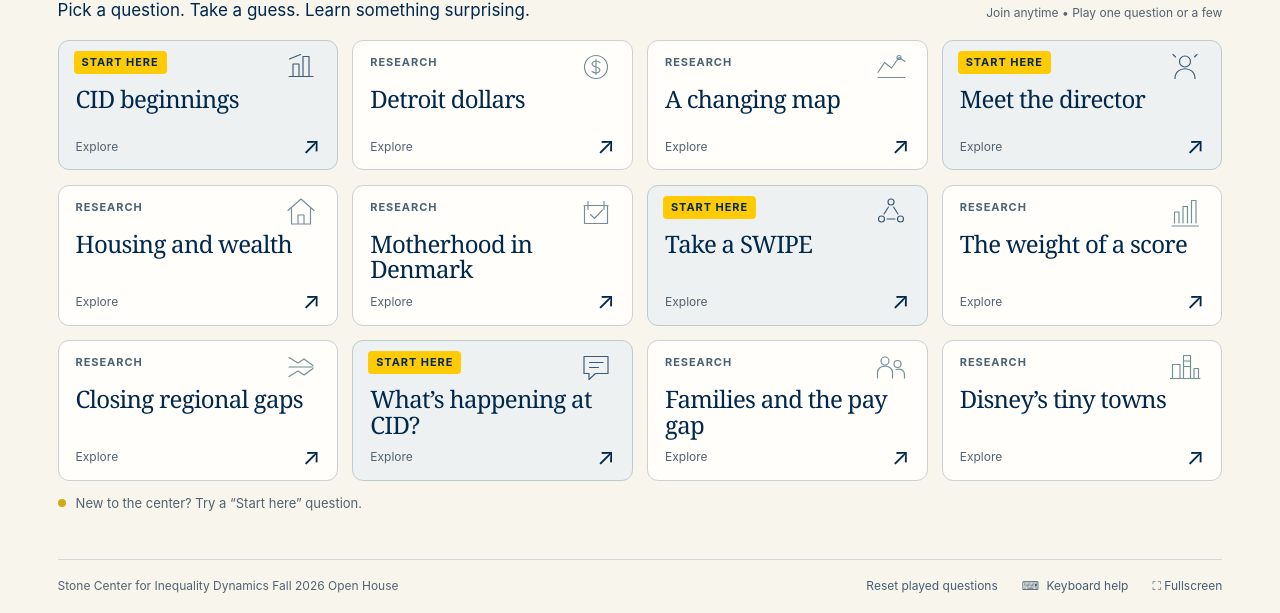
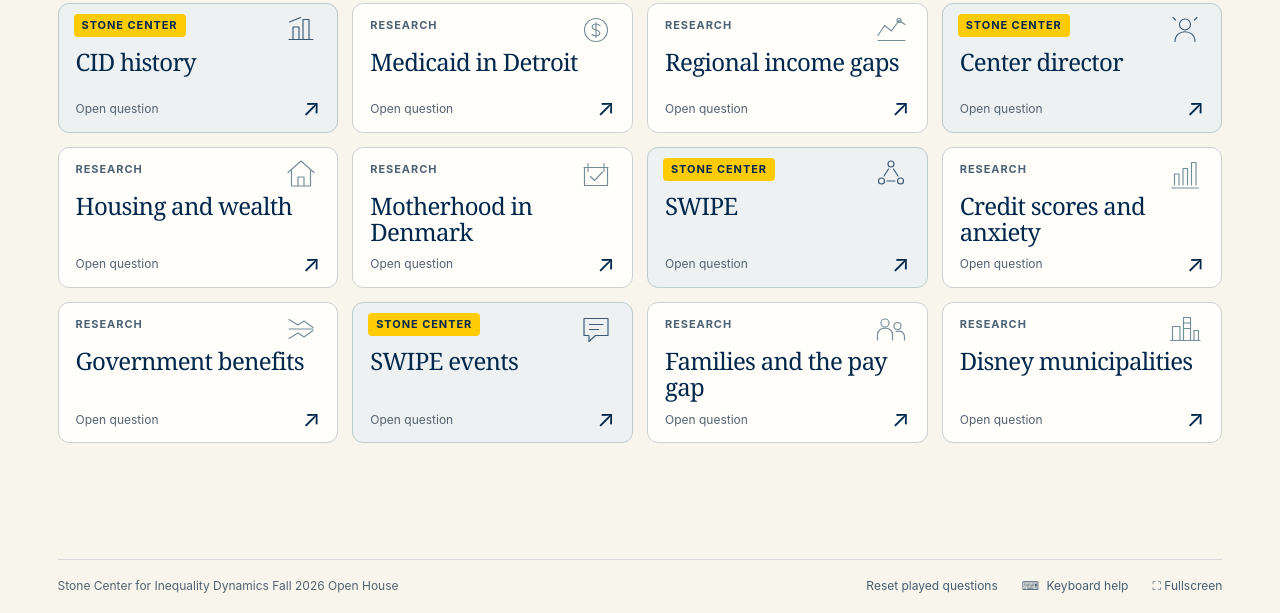
Before and after one commit to Stone-CID/cid-open-house-trivia, a plain HTML site: page index.html in a window 1280 px wide. Shown: the part 187-800 px from the top of the page. Drawn offline with Linux system fonts and the light colour scheme.

Commit message:
Remove filler copy and em dashes

```diff
--- a/app.js
+++ b/app.js
@@ -50,7 +50,7 @@
       button.dataset.id = q.id;
       const badge = document.createElement('span');
       badge.className = 'tile-badge';
-      badge.textContent = q.category === 'center' ? 'Start here' : 'Research';
+      badge.textContent = q.category === 'center' ? 'Stone Center' : 'Research';
       const mark = document.createElement('span');
       mark.className = 'tile-art';
       mark.setAttribute('aria-hidden', 'true');
@@ -62,7 +62,7 @@
       bottom.className = 'tile-bottom';
       const state = document.createElement('span');
       state.className = 'tile-state';
-      state.textContent = played.has(q.id) ? '✓ Played' : 'Explore';
+      state.textContent = played.has(q.id) ? '✓ Played' : 'Open question';
       const arrow = document.createElement('span');
       arrow.textContent = '↗';
       arrow.setAttribute('aria-hidden', 'true');
@@ -84,7 +84,7 @@
     $('vote-prompt').hidden = false;
     $('reveal').hidden = false;
     $('next').hidden = true;
-    $('question-category').textContent = q.category === 'center' ? 'Start here · Meet the center' : 'Research · Look a little closer';
+    $('question-category').textContent = q.category === 'center' ? 'Stone Center' : 'Research';
     $('question-topic').textContent = q.tile;
     $('question-title').textContent = q.question;
     $('question-screen').classList.toggle('long-question', q.question.length > 210);
--- a/index.html
+++ b/index.html
@@ -4,7 +4,7 @@
   <meta charset="utf-8">
   <meta name="viewport" content="width=device-width, initial-scale=1">
   <meta name="theme-color" content="#00274C">
-  <title>Think you know inequality? · Stone Center</title>
+  <title>Open house trivia · Stone Center</title>
   <link rel="stylesheet" href="styles.css">
   <script src="questions.js" defer></script>
   <script src="app.js" defer></script>
@@ -19,16 +19,13 @@
     <section class="board-intro">
       <div>
         <p class="eyebrow">Open house trivia</p>
-        <h1 id="board-title">Think you know <em>inequality?</em></h1>
-        <p class="invitation">Pick a question. Take a guess. Learn something surprising.</p>
+        <h1 id="board-title">Choose a question</h1>
       </div>
       <div class="board-action">
         <button id="surprise" class="button primary"><span aria-hidden="true">✳</span> Surprise me <span aria-hidden="true">↗</span></button>
-        <p>Join anytime • Play one question or a few</p>
       </div>
     </section>
     <div class="tile-grid" id="tiles" aria-label="Choose a question"></div>
-    <div class="board-note"><span class="note-dot" aria-hidden="true"></span> New to the center? Try a “Start here” question.</div>
   </main>
 
   <main id="question-screen" class="question-screen" tabindex="-1" aria-labelledby="question-title" hidden>
@@ -38,11 +35,10 @@
         <h1 id="question-title"></h1>
         <div id="vote-prompt" class="vote-prompt">
           <div class="finger-count" aria-hidden="true"><span>1</span><span>2</span><span>3</span><span>4</span></div>
-          <p>Vote with 1, 2, 3, or 4 fingers—or tell the host.</p>
-          <span class="small-invitation">A good guess starts a good conversation.</span>
+          <p>Vote with 1, 2, 3, or 4 fingers, or tell the host.</p>
         </div>
         <section id="answer" class="answer" aria-labelledby="answer-title" hidden>
-          <p class="eyebrow">The answer, and the bigger picture</p>
+          <p class="eyebrow">Answer</p>
           <h2 id="answer-title" tabindex="-1"></h2>
           <p id="explanation" class="explanation"></p>
           <div class="source-details"><p id="researchers"></p><p><span id="source-label"></span> <a id="source-link" target="_blank" rel="noopener noreferrer">Source <span aria-hidden="true">↗</span></a></p></div>
@@ -68,10 +64,9 @@
   </footer>
 
   <dialog id="help-dialog" aria-labelledby="help-title">
-    <div class="dialog-heading"><h2 id="help-title">A few host shortcuts</h2><button id="close-help" class="close-button" aria-label="Close keyboard help">×</button></div>
+    <div class="dialog-heading"><h2 id="help-title">Keyboard shortcuts</h2><button id="close-help" class="close-button" aria-label="Close keyboard help">×</button></div>
     <dl class="shortcuts"><div><dt><kbd>Space</kbd> / <kbd>Enter</kbd></dt><dd>Reveal the answer when the question screen has focus</dd></div><div><dt><kbd>Esc</kbd></dt><dd>Back to the board</dd></div><div><dt><kbd>N</kbd></dt><dd>Open a random unplayed question</dd></div><div><dt><kbd>Tab</kbd></dt><dd>Move between controls; Enter or Space activates buttons</dd></div></dl>
-    <p>Answers stay hidden until you reveal them. Played questions are always available to replay.</p>
-    <button id="done-help" class="button primary">Got it</button>
+    <button id="done-help" class="button primary">Close</button>
   </dialog>
   <div id="status" class="visually-hidden" role="status" aria-live="polite"></div>
 </body>
--- a/questions.js
+++ b/questions.js
@@ -2,7 +2,7 @@
 window.CID_QUESTIONS = [
   {
     "id": 1,
-    "tile": "CID beginnings",
+    "tile": "CID history",
     "category": "center",
     "question": "What year was the Center for Inequality Dynamics founded?",
     "options": [
@@ -19,7 +19,7 @@ window.CID_QUESTIONS = [
   },
   {
     "id": 2,
-    "tile": "Detroit dollars",
+    "tile": "Medicaid in Detroit",
     "category": "research",
     "question": "According to Robert Manduca’s research, Medicaid brings roughly as much money into metropolitan Detroit’s economy as which industry?",
     "options": [
@@ -29,14 +29,14 @@ window.CID_QUESTIONS = [
       "Agriculture"
     ],
     "correct": 0,
-    "explanation": "This compares contributions to the region’s “economic base”—money coming in from outside the region. Health benefits support local businesses and jobs as well as their recipients.",
+    "explanation": "This compares contributions to the region’s “economic base” (money coming in from outside the region). Health benefits support local businesses and jobs as well as their recipients.",
     "researchers": "Robert Manduca",
     "source": "2025 working paper • Author’s summary at Equitable Growth",
     "url": "https://equitablegrowth.org/medicaid-and-snap-cuts-in-congressional-republicans-budget-bill-will-negatively-impact-local-economies/"
   },
   {
     "id": 3,
-    "tile": "A changing map",
+    "tile": "Regional income gaps",
     "category": "research",
     "question": "Which U.S. region had smaller Black–white family income disparities than the rest of the country by 2017?",
     "options": [
@@ -53,7 +53,7 @@ window.CID_QUESTIONS = [
   },
   {
     "id": 4,
-    "tile": "Meet the director",
+    "tile": "Center director",
     "category": "center",
     "question": "Who is the current director of the Stone Center for Inequality Dynamics?",
     "options": [
@@ -104,7 +104,7 @@ window.CID_QUESTIONS = [
   },
   {
     "id": 7,
-    "tile": "Take a SWIPE",
+    "tile": "SWIPE",
     "category": "center",
     "question": "What does the Stone Center’s working group acronym “SWIPE” stand for?",
     "options": [
@@ -121,7 +121,7 @@ window.CID_QUESTIONS = [
   },
   {
     "id": 8,
-    "tile": "The weight of a score",
+    "tile": "Credit scores and anxiety",
     "category": "research",
     "question": "After accounting for differences in credit scores and other economic factors, what did Davon Norris find about credit-score-related anxiety?",
     "options": [
@@ -138,7 +138,7 @@ window.CID_QUESTIONS = [
   },
   {
     "id": 9,
-    "tile": "Closing regional gaps",
+    "tile": "Government benefits",
     "category": "research",
     "question": "Which category of government benefits contributed the largest total reduction in income inequality between U.S. regions in a 2024 study?",
     "options": [
@@ -155,7 +155,7 @@ window.CID_QUESTIONS = [
   },
   {
     "id": 10,
-    "tile": "What’s happening at CID?",
+    "tile": "SWIPE events",
     "category": "center",
     "question": "What is the name of SWIPE’s 2026–2028 series exploring inequality and democratic power?",
     "options": [
@@ -189,7 +189,7 @@ window.CID_QUESTIONS = [
   },
   {
     "id": 12,
-    "tile": "Disney’s tiny towns",
+    "tile": "Disney municipalities",
     "category": "research",
     "question": "Two Florida municipalities associated with Disney World contained about $9.9 billion in appraised property value. How many residents did they have combined in the researchers’ data?",
     "options": [
--- a/styles.css
+++ b/styles.css
@@ -27,10 +27,7 @@ main { width: 100%; max-width: 1920px; margin: 0 auto; flex: 1; padding: 30px 4.
 .eyebrow { font-size: clamp(12px, .9vw, 17px); font-weight: 700; letter-spacing: .13em; text-transform: uppercase; margin: 0 0 12px; line-height: 1.4; }
 h1 { font-family: Georgia, "Times New Roman", serif; font-weight: 400; letter-spacing: -.04em; line-height: 1.08; margin: 0; }
 #board-title { font-size: clamp(40px, 3.55vw, 68px); }
-#board-title em { font-weight: 400; }
-.invitation { font-size: clamp(17px, 1.25vw, 24px); margin: 14px 0 0; line-height: 1.4; }
 .board-action { text-align: right; padding-bottom: 2px; flex-shrink: 0; }
-.board-action p { font-size: clamp(12px, .94vw, 18px); color: var(--muted); margin: 14px 0 0; }
 .button { min-height: 50px; display: inline-flex; justify-content: center; align-items: center; gap: 22px; border-radius: 8px; padding: 13px 24px; font-size: clamp(17px, 1.15vw, 22px); font-weight: 650; border: 1px solid transparent; transition: background .16s ease, transform .16s ease; }
 .primary { background: var(--maize); color: var(--navy); box-shadow: 0 2px 0 #dfb100; }
 .primary:hover { background: #ffda4c; }
@@ -50,8 +47,6 @@ h1 { font-family: Georgia, "Times New Roman", serif; font-weight: 400; letter-sp
 .tile-bottom > span:last-child { font-size: 23px; line-height: .8; }
 .tile-state { color: var(--muted); }
 .played .tile-state { color: var(--green); font-weight: 650; }
-.board-note { display: flex; align-items: center; gap: 10px; font-size: clamp(13px, .95vw, 18px); color: var(--muted); margin-top: 22px; }
-.note-dot { width: 8px; height: 8px; border-radius: 50%; background: #cfaa18; }
 .utility-bar { display: flex; justify-content: space-between; align-items: center; gap: 16px; margin: 0 4.5vw; padding: 15px 0 18px; border-top: 1px solid var(--line); font-size: clamp(12px, .88vw, 17px); color: var(--muted); }
 .utility-controls { display: flex; align-items: center; gap: 24px; }
 .utility-button { padding: 5px 0; min-height: 30px; border: 0; background: transparent; font-size: inherit; color: #465d70; }
@@ -78,7 +73,6 @@ h1 { font-family: Georgia, "Times New Roman", serif; font-weight: 400; letter-sp
 .finger-count { display: flex; gap: 8px; }
 .finger-count span { display: flex; justify-content: center; align-items: center; width: 33px; height: 33px; border: 1px solid #b9c3c6; border-radius: 50%; font-size: 16px; font-weight: 600; }
 .vote-prompt p { font-size: clamp(19px, 1.4vw, 27px); line-height: 1.4; margin: 16px 0 10px; max-width: 26em; }
-.small-invitation { font-size: clamp(14px, 1vw, 19px); color: var(--muted); }
 .answer { margin-top: 25px; border-top: 3px solid var(--maize); padding-top: 18px; }
 .answer .eyebrow { color: var(--green); font-size: clamp(11px, .8vw, 15px); margin-bottom: 9px; }
 #answer-title { font-size: clamp(20px, 1.5vw, 29px); line-height: 1.28; margin: 0; font-weight: 700; letter-spacing: -.02em; }
@@ -97,7 +91,6 @@ dialog::backdrop { background: #001b34a6; }
 .shortcuts > div { display: grid; grid-template-columns: 155px 1fr; gap: 18px; padding: 13px 0; border-bottom: 1px solid var(--line); }
 .shortcuts dd { margin: 0; line-height: 1.4; }
 kbd { font-family: inherit; font-size: 14px; display: inline-block; padding: 4px 6px; border: 1px solid #bdc5c7; border-radius: 4px; background: #fffefa; box-shadow: 0 2px 0 #d4d8d7; }
-dialog > p { font-size: 15px; line-height: 1.5; color: var(--muted); }
 dialog > .button { width: 100%; margin-top: 8px; }
 .visually-hidden { position: absolute; width: 1px; height: 1px; padding: 0; margin: -1px; overflow: hidden; clip: rect(0,0,0,0); white-space: nowrap; border: 0; }
 .fullscreen-notice { position: fixed; right: 4.5vw; bottom: 64px; max-width: calc(100vw - 32px); background: var(--navy); color: white; border: 1px solid #597286; border-radius: 8px; padding: 12px 18px; font-size: 15px; box-shadow: 0 3px 18px #00274c25; }
@@ -110,7 +103,6 @@ dialog > .button { width: 100%; margin-top: 8px; }
   .center-tile .tile-badge { margin-bottom: 12px; }
   .tile-title { margin-bottom: 10px; font-size: 24px; }
   .tile-art { width: 36px; height: 36px; }
-  .board-note { margin-top: 14px; }
   .question-meta { margin-bottom: 20px; }
   #question-title { font-size: 34px; }
   .long-question #question-title { font-size: 31px; }
@@ -131,7 +123,6 @@ dialog > .button { width: 100%; margin-top: 8px; }
   main { padding: 30px 5vw 24px; }
   .board-intro { align-items: flex-start; flex-direction: column; gap: 22px; }
   .board-action { display: flex; align-items: center; gap: 20px; text-align: left; width: 100%; }
-  .board-action p { margin: 0; font-size: 14px; }
   .tile-grid { grid-template-columns: repeat(3, minmax(0, 1fr)); gap: 15px; }
   .tile { min-height: 170px; padding: 20px; }
   .tile-title { font-size: 26px; }
@@ -148,7 +139,6 @@ dialog > .button { width: 100%; margin-top: 8px; }
 }
 @media (max-width: 700px) {
   #board-title { font-size: clamp(40px, 7.5vw, 51px); max-width: 12em; }
-  .invitation { font-size: 18px; }
   .board-action { flex-direction: column; align-items: flex-start; gap: 12px; }
   .board-action .button { width: 100%; justify-content: space-between; }
   .tile-grid { grid-template-columns: repeat(2, minmax(0, 1fr)); gap: 12px; }
@@ -157,8 +147,6 @@ dialog > .button { width: 100%; margin-top: 8px; }
   .tile-art { width: 40px; height: 40px; right: 8px; top: 29px; opacity: .6; }
   .tile-badge { margin-bottom: 44px; }
   .center-tile .tile-badge { margin-bottom: 38px; }
-  .board-note { line-height: 1.5; align-items: flex-start; }
-  .note-dot { flex-shrink: 0; margin-top: 5px; }
   .utility-bar { padding-bottom: 20px; }
   .utility-controls { justify-content: flex-start; gap: 14px 20px; width: 100%; }
   .utility-button { font-size: 13px; }
```
Also changed, not shown: 1 other file.
